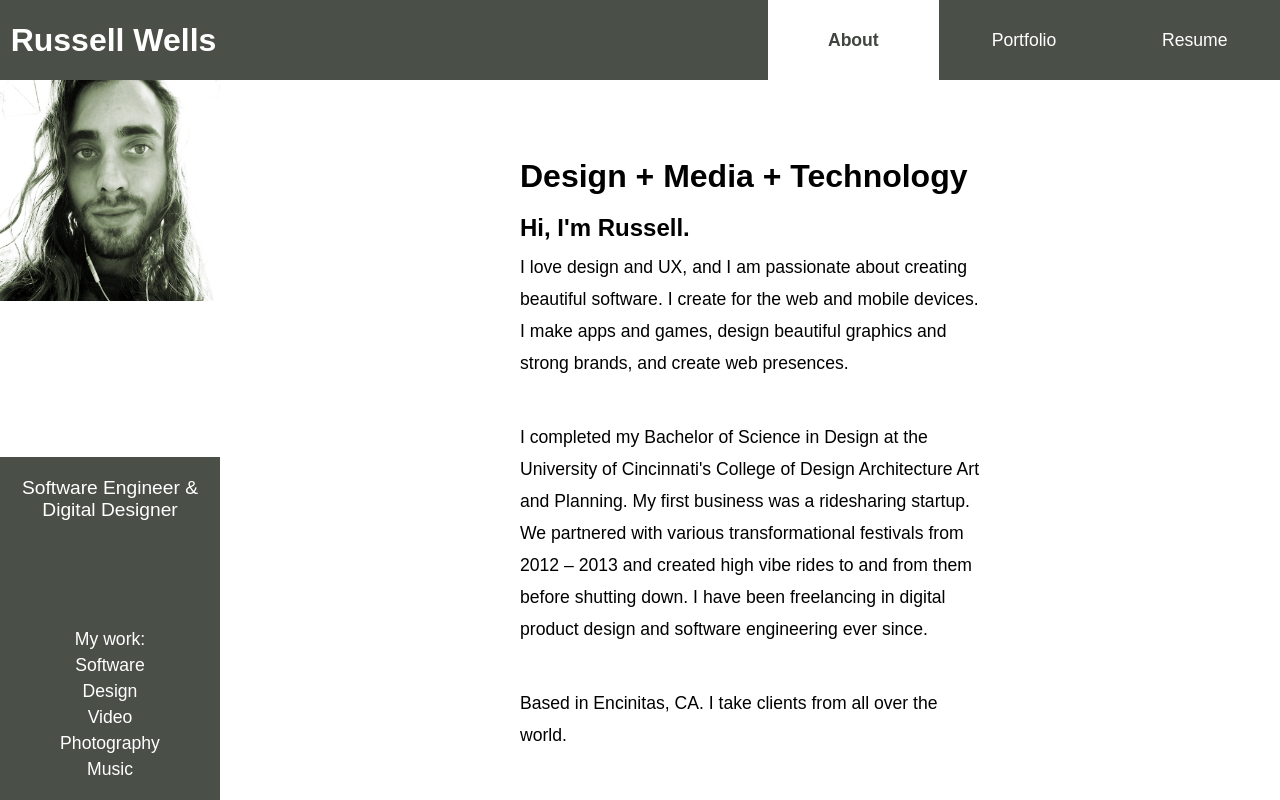
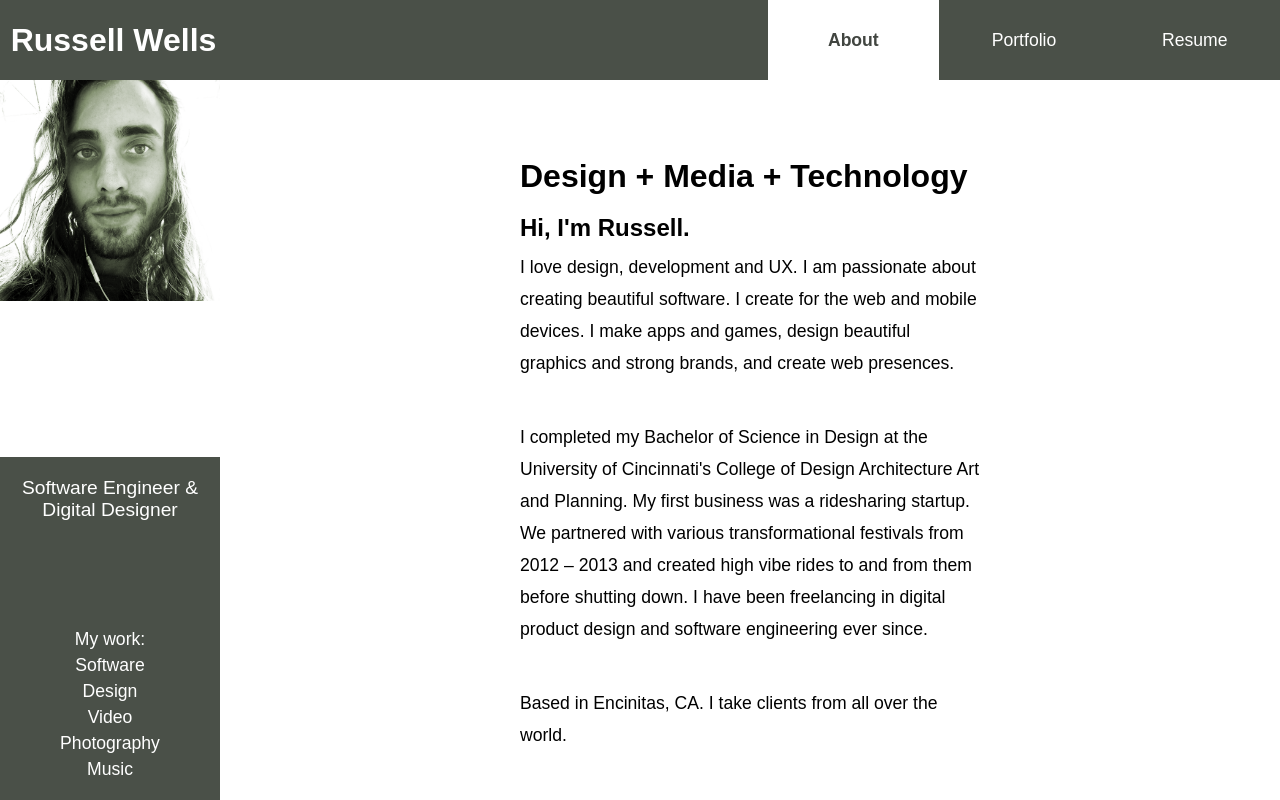
Before and after one commit to russjwells/russellwellsonline, a React (Create React App) app: page / in a window 1280 px wide. Shown: the top 800 px of the page. Built offline with nearby package versions, Linux system fonts and the light colour scheme.

Commit message:
about text change

```diff
--- a/src/About.js
+++ b/src/About.js
@@ -8,7 +8,7 @@ class About extends Component {
           <div className="AboutSpacer">
             <h1>Design + Media + Technology</h1>
             <h2>Hi, I'm Russell.</h2>
-              <p>I love design and UX, and I am passionate about creating beautiful software. I create for the web and mobile devices. I make apps and games, design beautiful graphics and strong brands, and create web presences.</p>
+              <p>I love design, development and UX. I am passionate about creating beautiful software. I create for the web and mobile devices. I make apps and games, design beautiful graphics and strong brands, and create web presences.</p>
               <p>&nbsp;</p>
               <p>
                I completed my Bachelor of Science in Design at the University of Cincinnati's College of Design Architecture Art and Planning. My first business was a ridesharing startup. We partnered with various transformational festivals from 2012 – 2013 and created high vibe rides to and from them before shutting down. I have been freelancing in digital product design and software engineering ever since.
```
